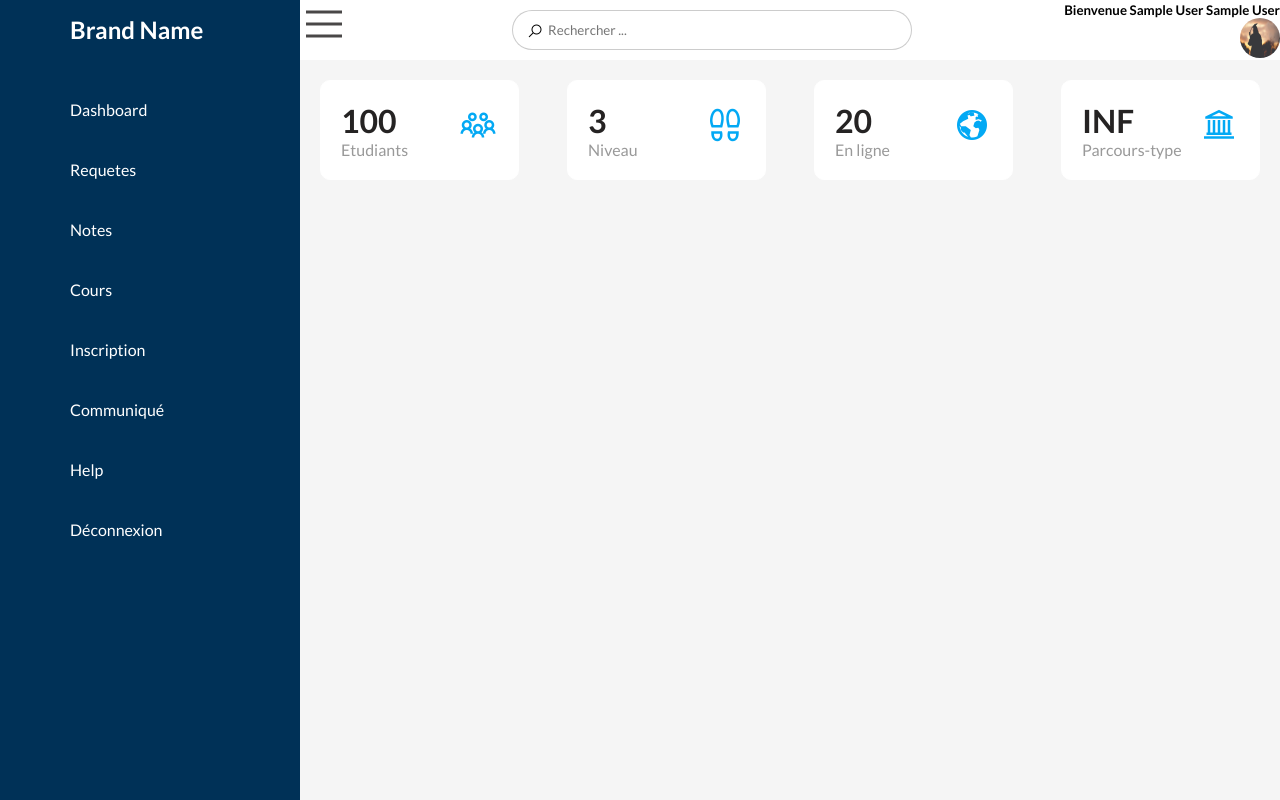
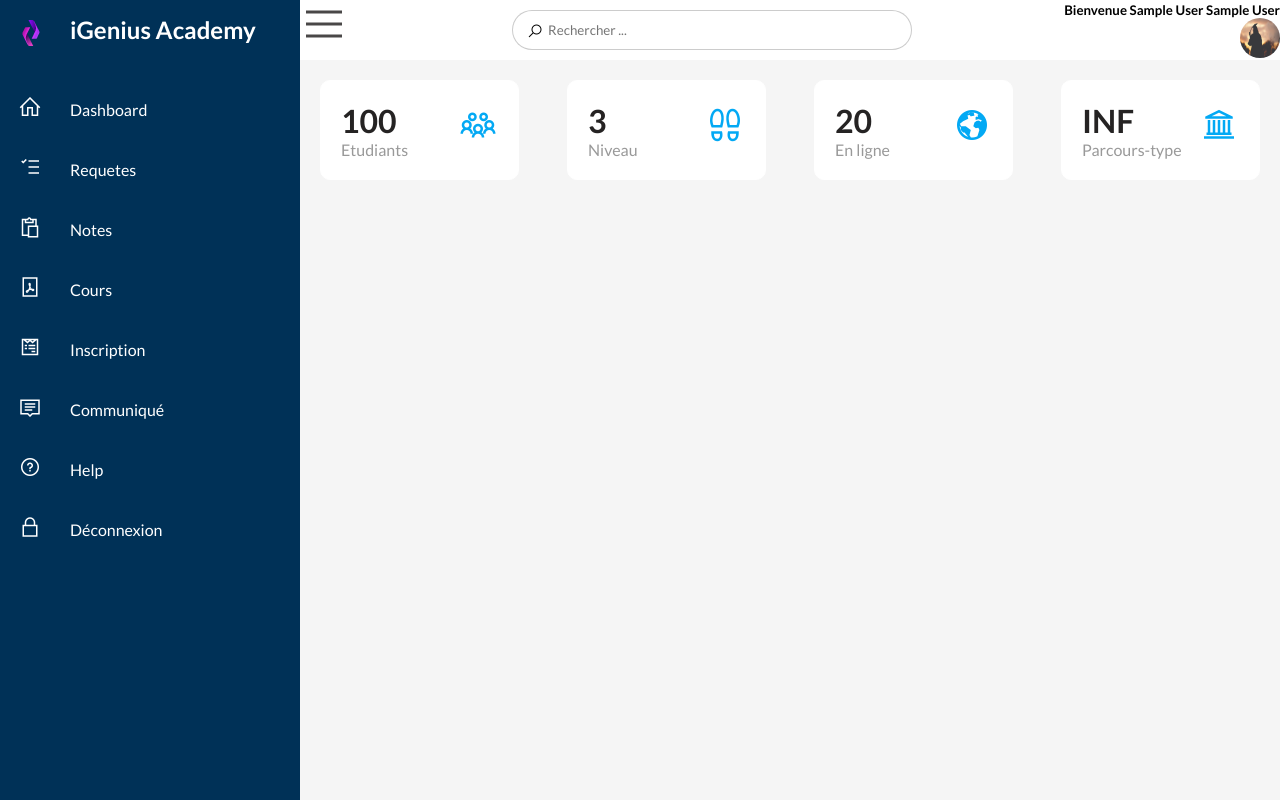
Before and after one commit to Miguel-Florian/iGenius-Academy, a PHP site: page /dashboard/etudiant.php in a window 1280 px wide. Run offline with PHP 8.4, Linux system fonts and the light colour scheme; the visitor is signed in with stand-in values (Sample User, id 1).

Commit message:
create navigation for dashboard

```diff
--- a/includes/navigation.php
+++ b/includes/navigation.php
@@ -1,56 +1,56 @@
 <div class="nav">
         <ul>
             <li>
-                <a href="#">
-                    <span class="icon"></span>
-                    <span class="title"><h2>Brand Name</h2></span>
+                <a href="../index.php">
+                    <span class="icon"><img src="../images/iGenius-50.png" alt=""></span>
+                    <span class="title"><h2>iGenius Academy</h2></span>
                 </a>
             </li>
             <li>
-                <a href="#">
-                    <span class="icon"><i class="fas fa-home"></i></span>
+                <a href="#" id="dashboard">
+                    <span class="icon"><i class="las la-home"></i></span>
                     <span class="title">Dashboard</span>
                 </a>
             </li>
             <li>
-                <a href="#">
-                    <span class="icon"><i class="fas fa-tasks"></i></span>
+                <a href="#" id="requete">
+                    <span class="icon"><i class="las la-tasks"></i></span>
                     <span class="title">Requetes</span>
                 </a>
             </li>
             <li>
-                <a href="#">
-                    <span class="icon"><i class="far fa-file-pdf"></i></span>
+                <a href="#" id="notes">
+                    <span class="icon"><i class="las la-clipboard"></i></span>
                     <span class="title">Notes</span>
                 </a>
             </li>
             <li>
-                <a href="#">
-                    <span class="icon"><i class="far fa-book-open"></i></span>
+                <a href="#" id="cours">
+                    <span class="icon"><i class="las la-file-pdf"></i></span>
                     <span class="title">Cours</span>
                 </a>
             </li>
             <li>
-                <a href="#">
-                    <span class="icon"><i class="far fa-prescription-bottle"></i></span>
+                <a href="#" id="inscription">
+                    <span class="icon"><i class="lab la-wpforms"></i></span>
                     <span class="title">Inscription</span>
                 </a>
             </li>
             <li>
-                <a href="#">
-                    <span class="icon"><i class="far fa-prescription-bottle"></i></span>
+                <a href="#" id="message">
+                    <span class="icon"><i class="las la-comment"></i></span>
                     <span class="title">Communiqué</span>
                 </a>
             </li>
             <li>
-                <a href="#">
-                    <span class="icon"><i class="fal fa-question-circle"></i></span>
+                <a href="#" id="help">
+                    <span class="icon"><i class="las la-question-circle"></i></span>
                     <span class="title">Help</span>
                 </a>
             </li>
             <li>
-                <a href="#">
-                    <span class="icon"><i class="fas fa-lock"></i></span>
+                <a href="#" id="lock">
+                    <span class="icon"><i class="las la-lock"></i></span>
                     <span class="title">Déconnexion</span>
                 </a>
             </li>
```
